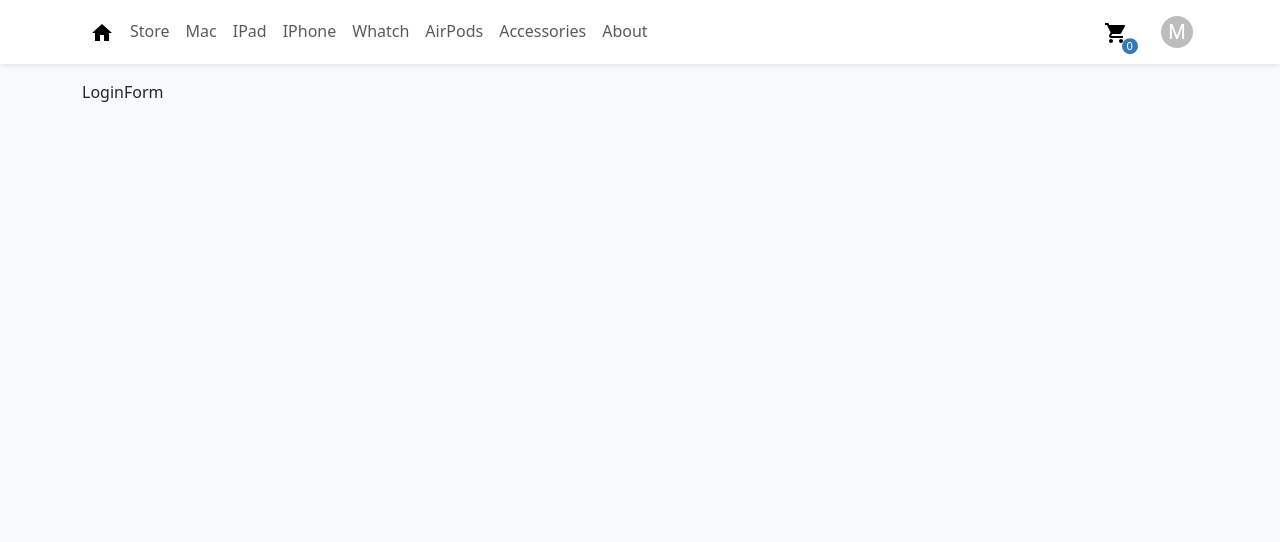
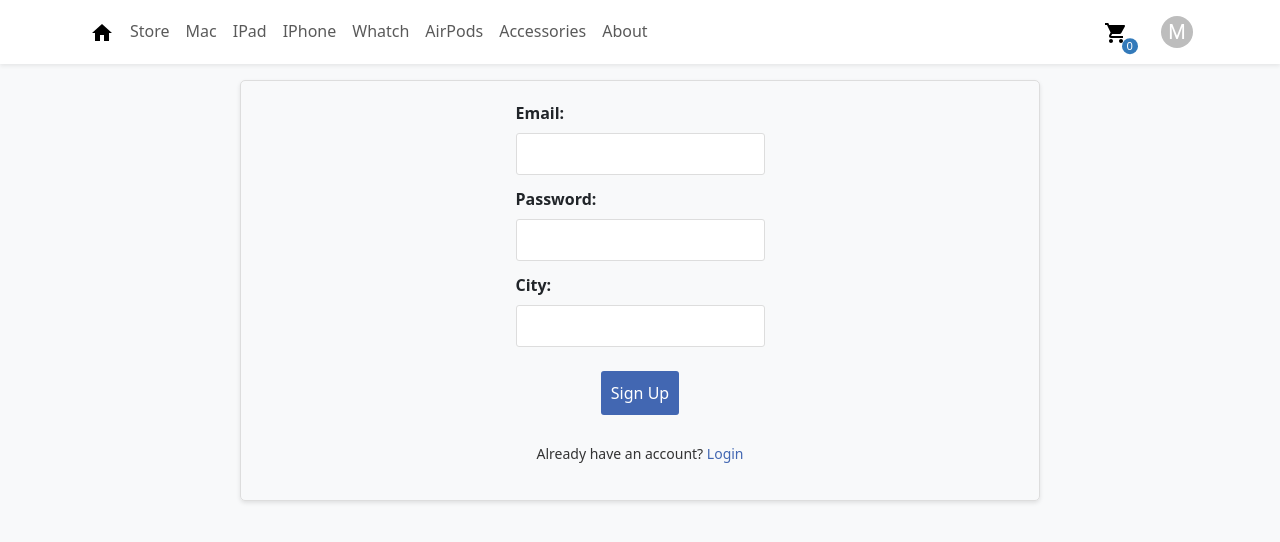
Before and after one commit to Matraim/myStore, a React (Vite) app: page / in a window 1280 px wide. Shown: the top 542 px of the page. Built offline with nearby package versions, Linux system fonts and the light colour scheme.

Commit message:
loginForm

```diff
--- a/src/App.tsx
+++ b/src/App.tsx
@@ -22,7 +22,7 @@ function App() {
   const handleLogin = (values: { email: string; password: string }) => {
     console.log('Login values:', values);
     setAuthenticated(true);
-    navigate('/');
+    navigate('/home');
   };
 
   const handleLogout = () => {
@@ -36,7 +36,7 @@ function App() {
         <Routes>
           {isAuthenticated ? (
             <>
-              <Route path="/" element={<Home />} />
+              <Route path="/home" element={<Home />} />
               <Route path="/store" element={<Store />} />
               <Route path="/mac" element={<Mac />} />
               <Route path="/IPad" element={<IPad />} />
--- a/src/layout/LoginForm.tsx
+++ b/src/layout/LoginForm.tsx
@@ -1,11 +1,147 @@
-import { FC } from 'react';
+import React from 'react';
+import { Formik, Form, Field, ErrorMessage, FormikHelpers } from 'formik';
+import * as yup from 'yup';
+import styled from 'styled-components';
+import { useNavigate } from 'react-router-dom';
 
-interface ILoginForm {
-  onSubmit: (values: { email: string; password: string }) => void;
+interface SignUpFormValues {
+  email: string;
+  password: string;
+  confirmPassword: string;
+  city: string;
+  gender: string;
 }
 
-const LoginForm: FC<ILoginForm> = () => {
-  return <div>LoginForm</div>;
+const SignUpSchema = yup.object({
+  email: yup.string().email('Invalid email').required('Required'),
+  password: yup.string().required('Required'),
+  confirmPassword: yup
+    .string()
+    .oneOf([yup.ref('password')], 'Passwords must match')
+    .required('Required'),
+  city: yup.string().required('Required'),
+  gender: yup.string().required('Required'),
+});
+
+const StyledSignUpForm = styled(Form)`
+  display: flex;
+  flex-direction: column;
+  justify-content: center;
+  align-items: center;
+  width: 100%;
+  max-width: 800px;
+  margin: 0 auto;
+  padding: 20px;
+  border: 1px solid #ddd;
+  border-radius: 5px;
+  box-shadow: 0 2px 4px rgba(0, 0, 0, 0.1);
+`;
+
+const StyledLabel = styled.label`
+  display: flex;
+  margin-bottom: 8px;
+  font-weight: bold;
+`;
+
+const StyledInput = styled(Field)`
+  width: 100%;
+  padding: 8px;
+  margin-bottom: 12px;
+  border: 1px solid #ddd;
+  border-radius: 3px;
+`;
+
+const StyledButton = styled.button`
+  width: 100%;
+  padding: 10px;
+  background-color: #4267b2;
+  color: #fff;
+  border: none;
+  border-radius: 3px;
+  cursor: pointer;
+  margin-top: 12px;
+
+  &:hover {
+    background-color: #405d9b;
+  }
+`;
+
+const AuthForm = styled.div`
+  text-align: center;
+  margin-top: 16px;
+`;
+
+const SignUpLink = styled.p`
+  margin-top: 12px;
+  font-size: 14px;
+  color: #333;
+
+  span {
+    color: #4267b2;
+    cursor: pointer;
+  }
+`;
+
+const LoginForm: React.FC<{ onSubmit: (values: SignUpFormValues) => void }> = ({
+  onSubmit,
+}) => {
+  const navigate = useNavigate();
+
+  const handleSubmit = async (
+    values: SignUpFormValues,
+    actions: FormikHelpers<SignUpFormValues>
+  ) => {
+    console.log('Signing up with:', values);
+    onSubmit(values);
+    navigate('/home');
+    actions.setSubmitting(false);
+  };
+
+  return (
+    <Formik
+      initialValues={{
+        email: '',
+        password: '',
+        confirmPassword: '',
+        city: '',
+        gender: '',
+      }}
+      validationSchema={SignUpSchema}
+      onSubmit={handleSubmit}
+    >
+      <StyledSignUpForm>
+        <div>
+          <StyledLabel htmlFor="email">Email:</StyledLabel>
+          <StyledInput type="text" id="email" name="email" />
+          <ErrorMessage name="email" component="div" />
+        </div>
+
+        <div>
+          <StyledLabel htmlFor="password">Password:</StyledLabel>
+          <StyledInput type="password" id="password" name="password" />
+          <ErrorMessage name="password" component="div" />
+        </div>
+        <div>
+          <StyledLabel htmlFor="city">City:</StyledLabel>
+          <StyledInput type="text" id="city" name="city" />
+          <ErrorMessage name="city" component="div" />
+        </div>
+
+        <div>
+          <StyledButton type="submit" onClick={() => navigate('/home')}>
+            Sign Up
+          </StyledButton>
+        </div>
+
+        <AuthForm>
+          <SignUpLink>
+            Already have an account?{' '}
+            <span onClick={() => navigate('/login')}>Login</span>
+          </SignUpLink>
+        </AuthForm>
+      </StyledSignUpForm>
+    </Formik>
+  );
 };
 
 export default LoginForm;
```
Also changed, not shown: src/layout/SignUp.tsx (deleted, +0 -164 lines), 1 other file (tests, documents, lock files or other folders).
